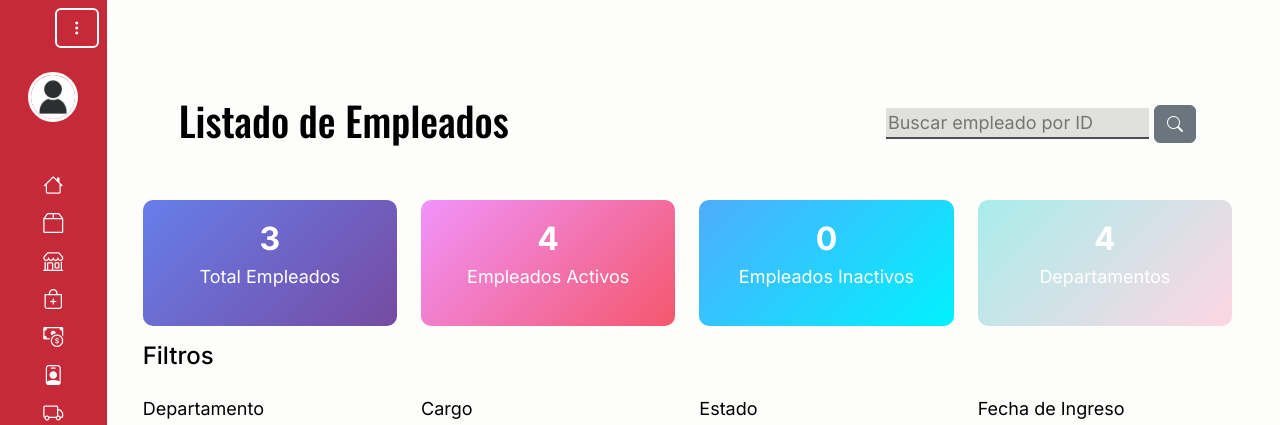
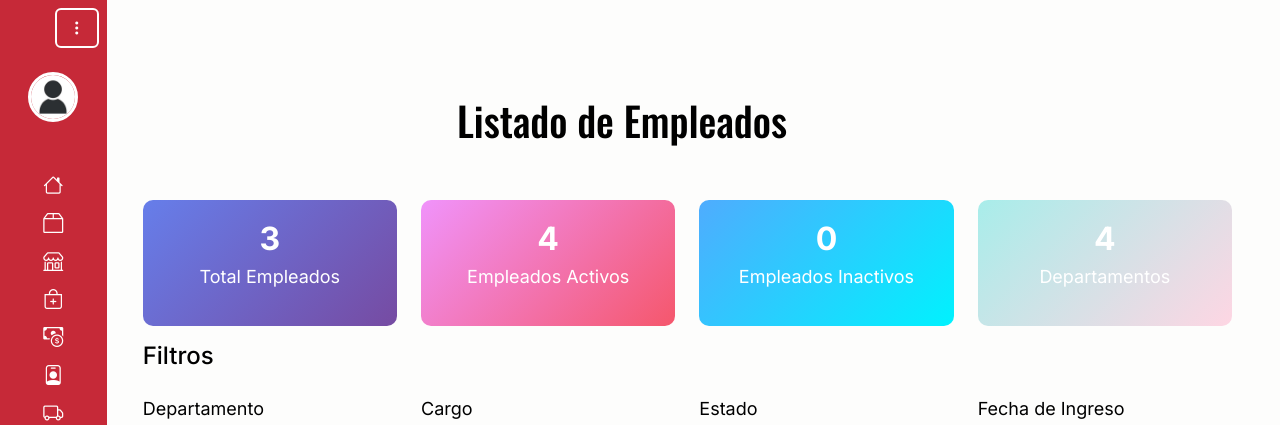
Before and after one commit to Rafa-x64/QuickStock---Inventory-Sales-Management-System-for-Shoe-Stores, a PHP site: page /DEV/empleados-listado in a window 1280 px wide. Shown: the top 425 px of the page. Run offline with PHP 8.4, Linux system fonts and the light colour scheme.

Commit message:
Funcionamiento de algunos modulos

```diff
--- a/src/view/html/empleados-detalle-view.php
+++ b/src/view/html/empleados-detalle-view.php
@@ -177,7 +177,7 @@
                             <div class="timeline-item">
                                 <h5>Ejecutivo de Ventas</h5>
                                 <p class="text-muted mb-1">Departamento de Ventas</p>
-                                <p class="text-muted mb-1">01/08/2014 - 14/12/2016</p>
+                                <p class="text-muted mb-1">01/08/2024 - 14/12/2024</p>
                                 <p>Atención a clientes corporativos</p>
                             </div>
                         </div>
--- a/src/view/html/empleados-listado-view.php
+++ b/src/view/html/empleados-listado-view.php
@@ -31,15 +31,6 @@
             <div class="row d-flex flex-row justify-content-center align-items-center">
                 <div class="col-6 p-5 Quick-title">
                     <h1>Listado de Empleados</h1>
-                </div>
-
-                <div class="col-6 p-5 d-flex flex-row justify-content-end align-items-center">
-                    <form action="">
-                        <input type="search" placeholder="Buscar empleado por ID" class="Quick-input" id="empleados-buscar">
-                        <button type="submit" class="btn btn-secondary">
-                            <i class="bi bi-search fs-6"></i>
-                        </button>
-                    </form>
                 </div>
                 <div class="row p-0 m-0 stats-cards">
                     <div class="col-md-3 mb-3">
--- a/src/view/html/proveedores-detalles-view.php
+++ b/src/view/html/proveedores-detalles-view.php
@@ -106,7 +106,7 @@
                         <div class="col-md-3 mb-3">
                             <div class="card bg-light">
                                 <div class="card-body">
-                                    <h3 class="text-primary">24</h3>
+                                    <h3 class="text-primary">12</h3>
                                     <p class="text-muted mb-0">Compras Realizadas</p>
                                 </div>
                             </div>
@@ -114,7 +114,7 @@
                         <div class="col-md-3 mb-3">
                             <div class="card bg-light">
                                 <div class="card-body">
-                                    <h3 class="text-success">$45,820.75</h3>
+                                    <h3 class="text-success">$5,820.75</h3>
                                     <p class="text-muted mb-0">Total Comprado</p>
                                 </div>
                             </div>
--- a/src/view/html/proveedores-listado-view.php
+++ b/src/view/html/proveedores-listado-view.php
@@ -82,7 +82,7 @@
                                     <td>Calle 42, con carrera 22</td>
                                     <td>0426-478-4267</td>
                                     <td>ginzasports@gmail.com</td>
-                                    <td><span class="badge bg-warning text-dark">Pendiente</span></td>
+                                    <td><span class="badge bg-success">Activo</span></td>
                                     <td>
                                         <a href="#" class="btn btn-sm btn-info text-white">
                                             <i class="bi bi-eye"></i> Ver
```
Also changed, not shown: src/view/html/monedas-historial-view.php (+0 -10 lines).
